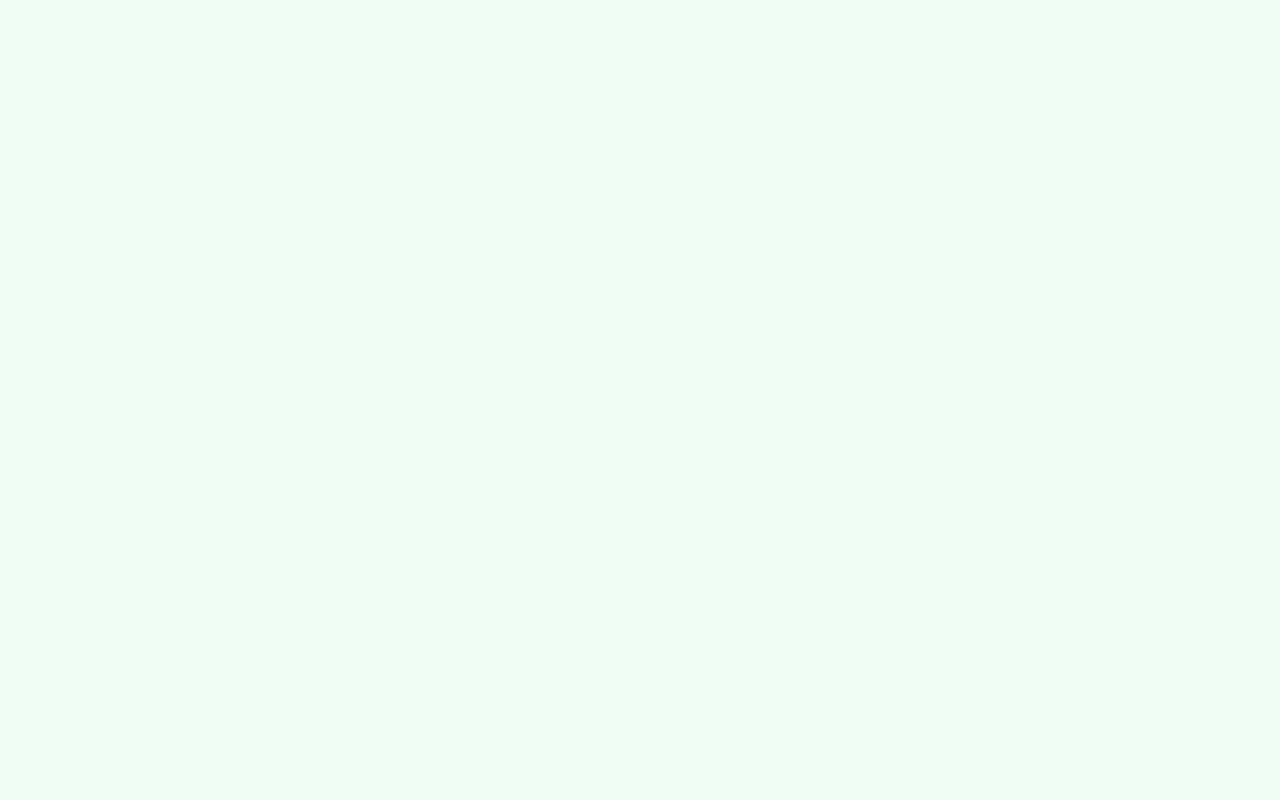
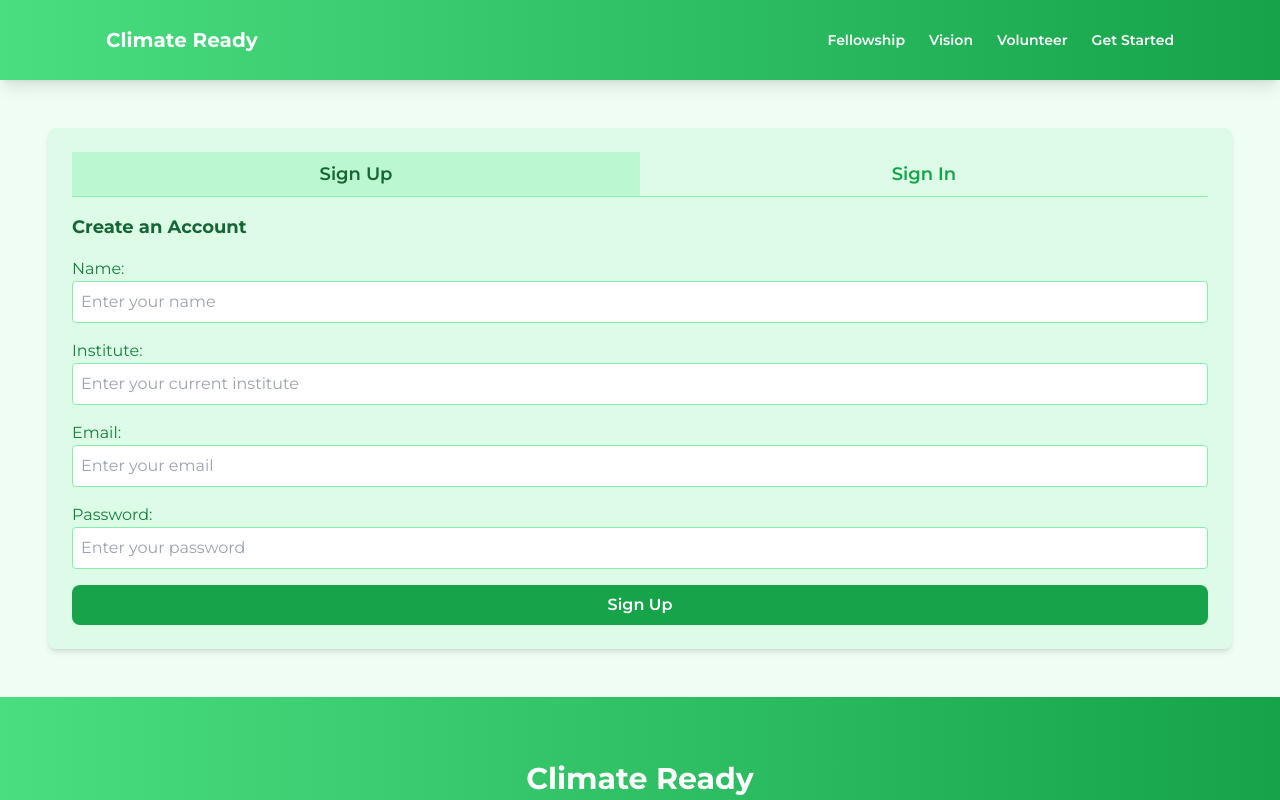
Before and after one commit to Nitya-Pasrija/ClimateReady, a React (Vite) app: page /get-started in a window 1280 px wide. Before the commit this address had no page. Shown: the top 800 px of the page. Built offline with nearby package versions, Linux system fonts and the light colour scheme.

Commit message:
signup screens and prep

```diff
--- a/package.json
+++ b/package.json
@@ -23,6 +23,7 @@
     "@emotion/styled": "^11.13.0",
     "@mui/material": "^6.1.1",
     "fabric": "^6.0.2",
+    "firebase": "^10.14.0",
     "react": "^18.3.1",
     "react-dom": "^18.3.1",
     "react-icons": "^5.2.1",
--- a/src/App.tsx
+++ b/src/App.tsx
@@ -3,6 +3,7 @@ import { BrowserRouter as Router, Routes, Route } from "react-router-dom";
 import Home from "./pages/Home";
 import Fellowship from "./pages/Fellowship";
 import Vision from "./pages/Vision";
+import GetStarted from "./pages/GetStarted";
 
 const ClimateReady = () => {
   return (
@@ -11,6 +12,7 @@ const ClimateReady = () => {
         <Route path="/" element={<Home />} />
         <Route path="/fellowship" element={<Fellowship />} />
         <Route path="/vision" element={<Vision />} />
+        <Route path="/get-started" element = {<GetStarted />}/>
       </Routes>
     </Router>
   );
--- /dev/null
+++ b/src/components/AuthSwitch.tsx
@@ -0,0 +1,138 @@
+import React, { useState } from "react";
+
+const AuthSwitch: React.FC = () => {
+  const [activeTab, setActiveTab] = useState<"signup" | "signin">("signup");
+
+  const handleTabClick = (tab: "signup" | "signin") => {
+    setActiveTab(tab);
+  };
+
+  return (
+    <section className="m-12">
+      <div className="bg-green-100 p-6 rounded-lg shadow-md">
+        <div className="flex border-b border-green-300">
+          <button
+            className={`flex-1 py-2 text-lg font-semibold ${
+              activeTab === "signup" ? "bg-green-200 text-green-800" : "text-green-600"
+            }`}
+            onClick={() => handleTabClick("signup")}
+          >
+            Sign Up
+          </button>
+          <button
+            className={`flex-1 py-2 text-lg font-semibold ${
+              activeTab === "signin" ? "bg-green-200 text-green-800" : "text-green-600"
+            }`}
+            onClick={() => handleTabClick("signin")}
+          >
+            Sign In
+          </button>
+        </div>
+
+        <div className="mt-4">
+          {activeTab === "signup" && (
+            <div>
+              <h2 className="text-lg font-bold text-green-800 mb-4">Create an Account</h2>
+              <form>
+                <div className="mb-4">
+                  <label htmlFor="name" className="block text-green-700">
+                    Name:
+                  </label>
+                  <input
+                    type="text"
+                    id="name"
+                    className="w-full p-2 border border-green-300 rounded"
+                    placeholder="Enter your name"
+                  />
+                </div>
+
+                <div className="mb-4">
+                  <label htmlFor="institute" className="block text-green-700">
+                    Institute:
+                  </label>
+                  <input
+                    type="text"
+                    id="institute"
+                    className="w-full p-2 border border-green-300 rounded"
+                    placeholder="Enter your current institute"
+                  />
+                </div>
+
+                <div className="mb-4">
+                  <label htmlFor="email" className="block text-green-700">
+                    Email:
+                  </label>
+                  <input
+                    type="email"
+                    id="email"
+                    className="w-full p-2 border border-green-300 rounded"
+                    placeholder="Enter your email"
+                  />
+                </div>
+
+                <div className="mb-4">
+                  <label htmlFor="password" className="block text-green-700">
+                    Password:
+                  </label>
+                  <input
+                    type="password"
+                    id="password"
+                    className="w-full p-2 border border-green-300 rounded"
+                    placeholder="Enter your password"
+                  />
+                </div>
+
+                <button
+                  type="submit"
+                  className="w-full bg-green-600 text-white py-2 rounded-lg font-semibold hover:bg-green-700 transition-colors"
+                >
+                  Sign Up
+                </button>
+              </form>
+            </div>
+          )}
+
+          {activeTab === "signin" && (
+            <div>
+              <h2 className="text-lg font-bold text-green-800 mb-4">Sign In to Your Account</h2>
+              <form>
+                <div className="mb-4">
+                  <label htmlFor="email" className="block text-green-700">
+                    Email:
+                  </label>
+                  <input
+                    type="email"
+                    id="email"
+                    className="w-full p-2 border border-green-300 rounded"
+                    placeholder="Enter your email"
+                  />
+                </div>
+
+                <div className="mb-4">
+                  <label htmlFor="password" className="block text-green-700">
+                    Password:
+                  </label>
+                  <input
+                    type="password"
+                    id="password"
+                    className="w-full p-2 border border-green-300 rounded"
+                    placeholder="Enter your password"
+                  />
+                </div>
+
+                <button
+                  type="submit"
+                  className="w-full bg-green-600 text-white py-2 rounded-lg font-semibold hover:bg-green-700 transition-colors"
+                >
+                  Sign In
+                </button>
+              </form>
+            </div>
+          )}
+        </div>
+      </div>
+    </section>
+  );
+};
+
+export default AuthSwitch;
--- a/src/components/GetStarted.tsx
+++ /dev/null
@@ -1,23 +0,0 @@
-import React from "react";
-import { Link } from "react-router-dom";
-
-
-const GetStarted: React.FC = () => {
-  return (
-    <section className="pt-16 pb-32 px-4">
-        <div className="max-w-[1100px] w-full mx-auto h-[450px] bg-purple-300 bg-opacity-35 rounded-[48px] flex flex-col items-center justify-center px-4">
-          <p className="max-w-[840px] font-semibold text-2xl sm:text-4xl leading-normal text-center">
-            So, what are you waiting for? Upload your image, select your mode and see better. Its that easy
-            with <span className="text-purple-600"> Crayola </span>.
-          </p>
-          <Link to="/process-images">
-            <button className="mt-8 bg-purple-600 text-light font-semibold py-2.5 w-64 text-lg rounded-xl">
-              Get Started
-            </button>
-          </Link>
-        </div>
-    </section>
-  );
-};
-
-export default GetStarted;
--- a/src/components/Navbar.tsx
+++ b/src/components/Navbar.tsx
@@ -40,10 +40,10 @@ const Navbar: React.FC<NavProps> = () => {
           </li>
           <li>
             <Link
-              to="#"
+              to="/get-started"
               className="no-underline text-white hover:text-green-300 transition-colors"
             >
-              SignUp
+              Get Started
             </Link>
           </li>
         </ul>
--- /dev/null
+++ b/src/pages/GetStarted.tsx
@@ -0,0 +1,17 @@
+import React from "react";
+import Navbar from "../components/Navbar";
+import Footer from "../components/Footer";
+import AuthSwitch from "../components/AuthSwitch";
+
+type HomeProps = {};
+
+const Home: React.FC<HomeProps> = () => {
+  return (
+    <>
+      <Navbar />
+      <AuthSwitch />
+      <Footer />
+    </>
+  );
+};
+export default Home;
```
Also changed, not shown: 1 other file (tests, documents, lock files or other folders).
